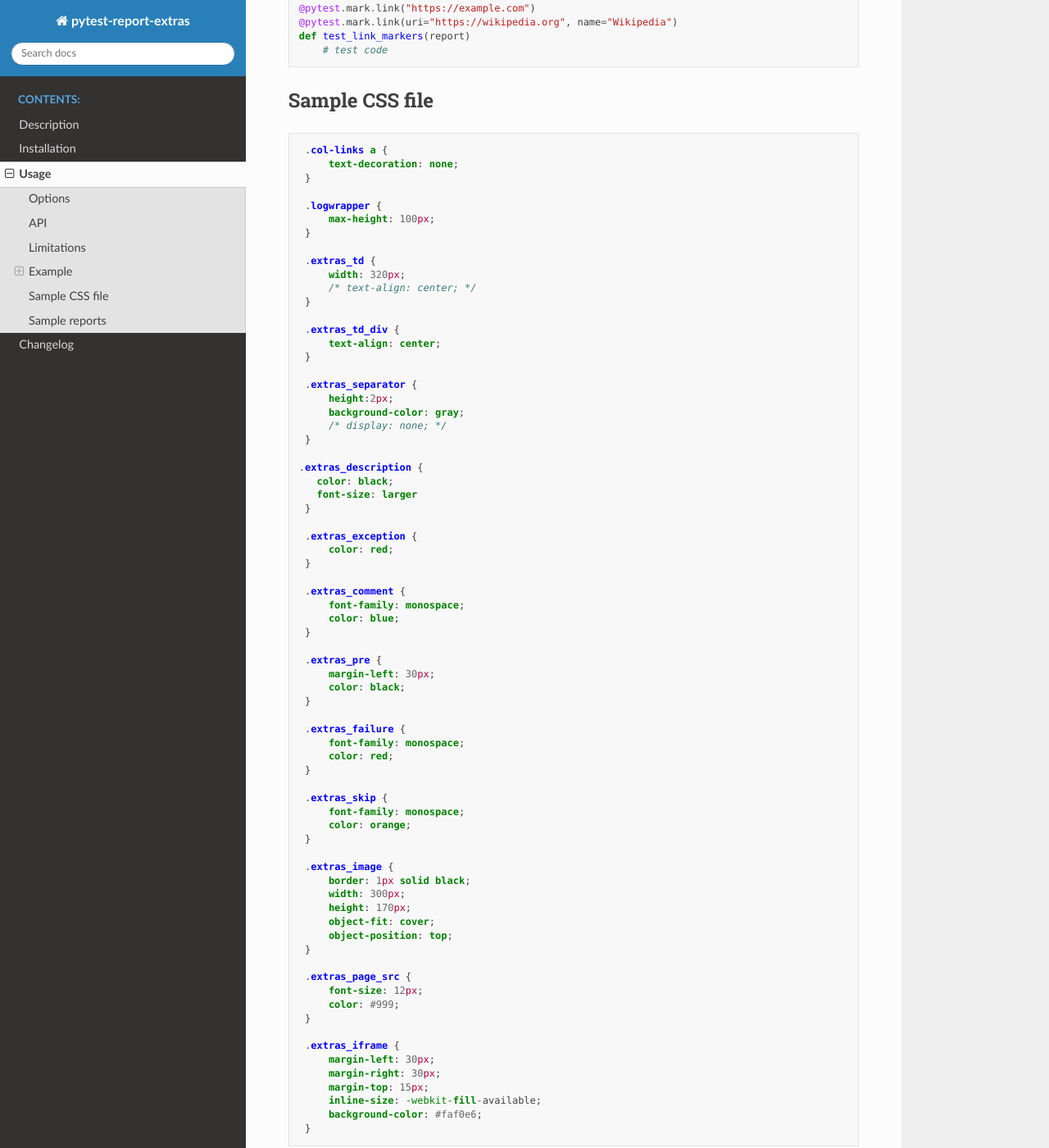
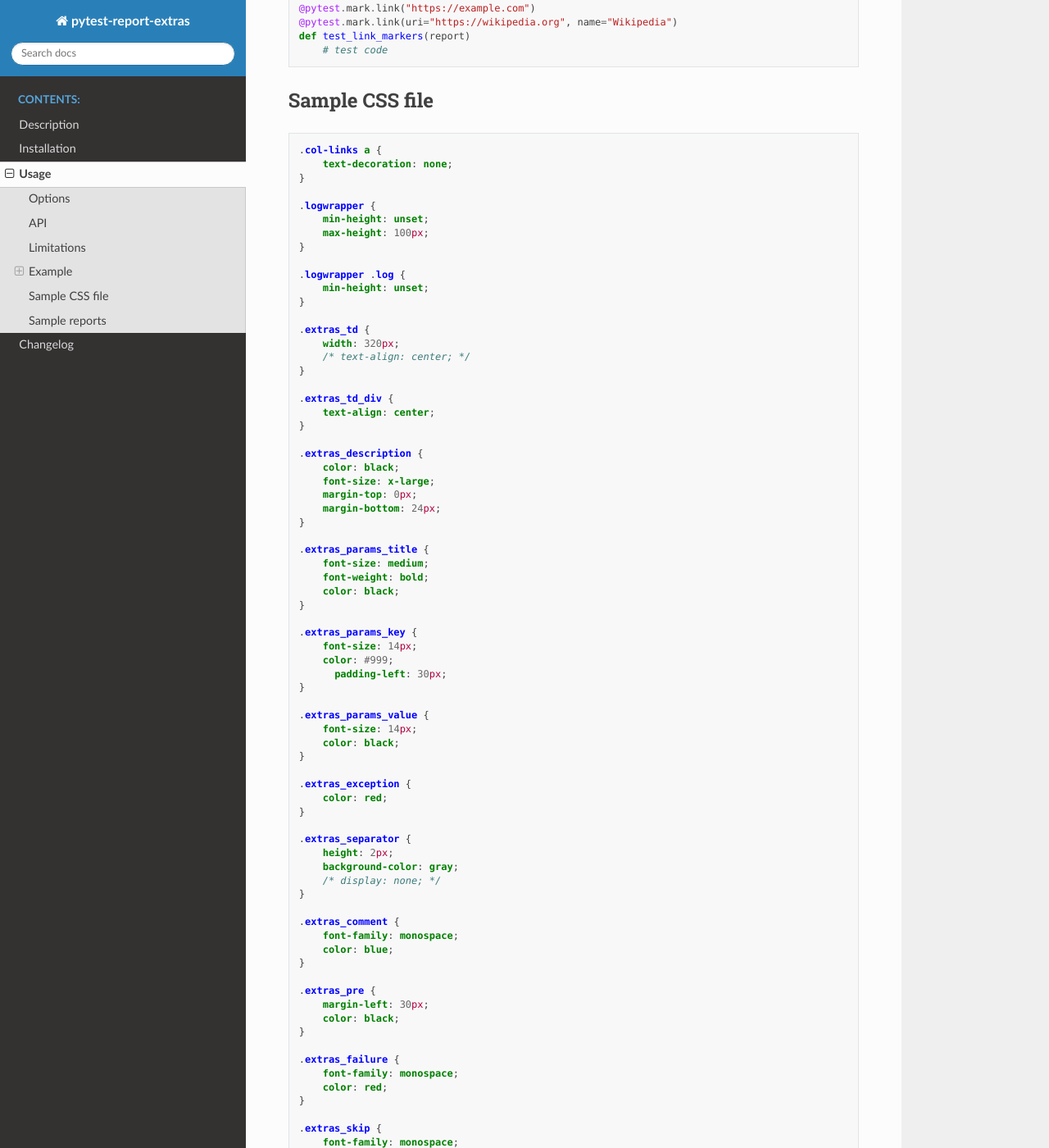
Before and after one commit to harmin-parra/pytest-report-extras, a Sphinx documentation site: the page built from docs/user_guide.rst, in a window 1280 px wide and 1400 px high, scrolled down 4754 px. Shown: the whole window at 82% size. Built offline with Sphinx 7.4.7 and the Read the Docs theme 3.1.0, drawn with Linux system fonts in a browser that asks for light colours.

Commit message:
update CSS

```diff
--- a/docs/user_guide.rst
+++ b/docs/user_guide.rst
@@ -270,7 +270,12 @@ Sample CSS file
   }
 
   .logwrapper {
+      min-height: unset;
       max-height: 100px;
+  }
+
+  .logwrapper .log {
+      min-height: unset;
   }
 
   .extras_td {
@@ -282,19 +287,38 @@ Sample CSS file
       text-align: center;
   }
 
-  .extras_separator {
-      height:2px;
-      background-color: gray;
-      /* display: none; */
+  .extras_description {
+      color: black;
+      font-size: x-large;
+      margin-top: 0px;
+      margin-bottom: 24px;
   }
 
- .extras_description {
-    color: black;
-    font-size: larger
+  .extras_params_title {
+      font-size: medium;
+      font-weight: bold;
+      color: black;
+  }
+
+  .extras_params_key {
+      font-size: 14px;
+      color: #999;
+  	padding-left: 30px;
+  }
+
+  .extras_params_value {
+      font-size: 14px;
+      color: black;
   }
 
   .extras_exception {
       color: red;
+  }
+
+  .extras_separator {
+      height: 2px;
+      background-color: gray;
+      /* display: none; */
   }
 
   .extras_comment {
```
